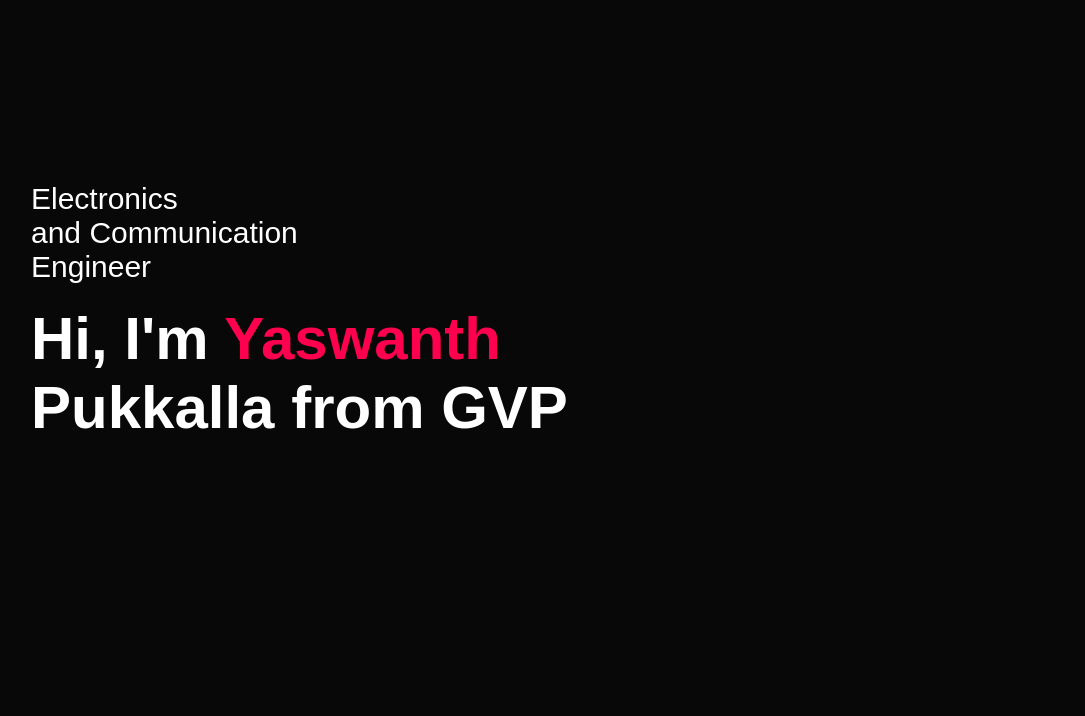
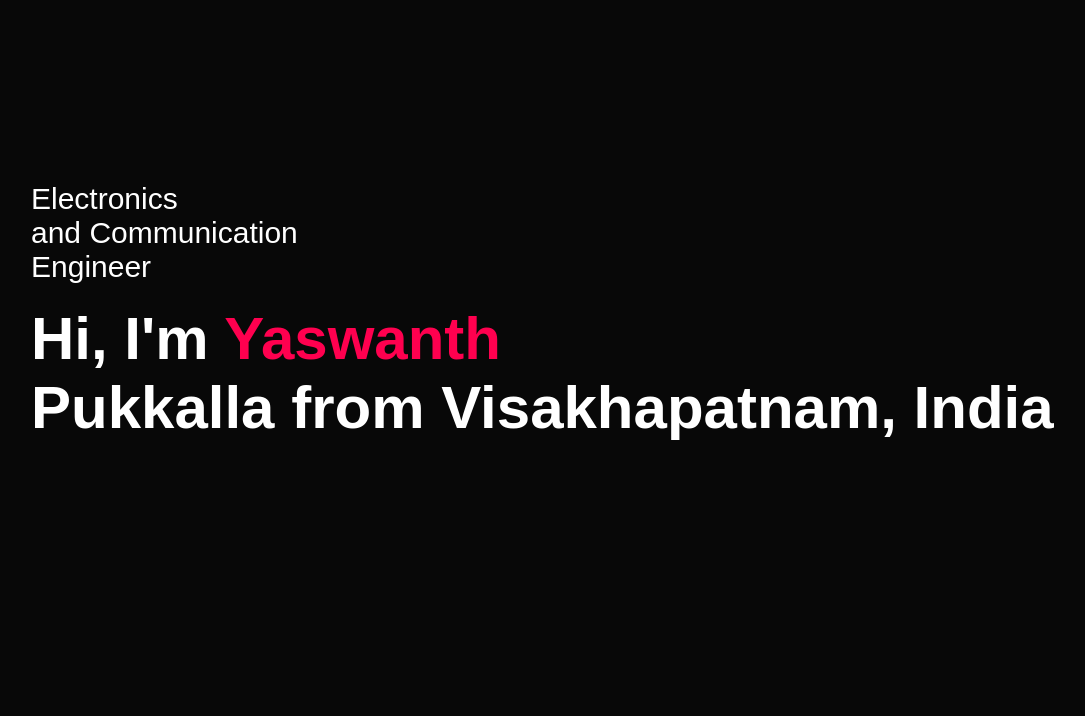
Before and after one commit to YELLAJI17/Portfolio, a plain HTML site: page index.html in a window 1280 px wide. Shown: the part 84-800 px from the top of the page, without its empty margins (97-1182 px from the left). Drawn offline with Linux system fonts and the light colour scheme.

Commit message:
Update index.html

```diff
--- a/index.html
+++ b/index.html
@@ -31,7 +31,7 @@
                 <p>Electronics</p>
                 <p>and Communication</p>
                 <p>Engineer</p>
-                <h1>Hi, I'm <span>Yaswanth</span><br>Pukkalla from GVP</h1>
+                <h1>Hi, I'm <span>Yaswanth</span><br>Pukkalla from Visakhapatnam, India</h1>
             </div>
         </div>
     </div>
```
